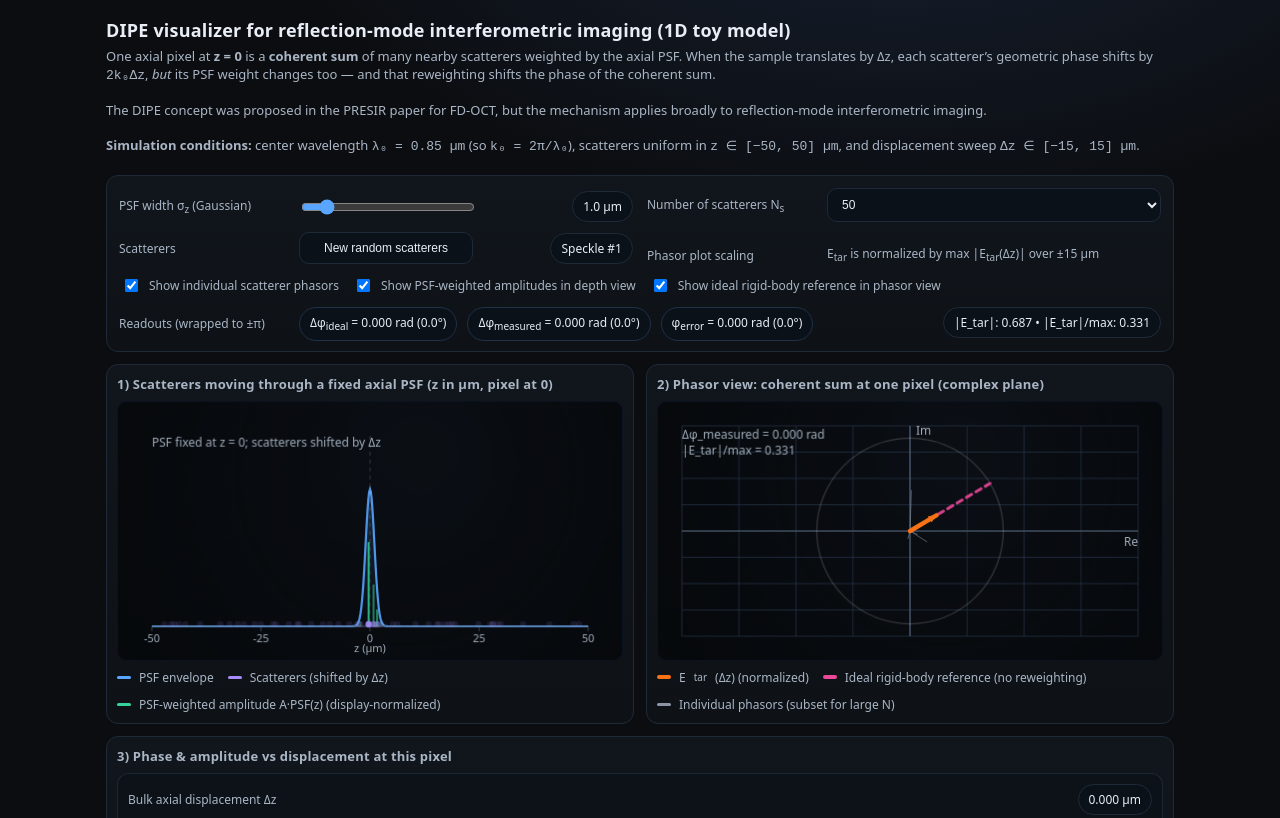
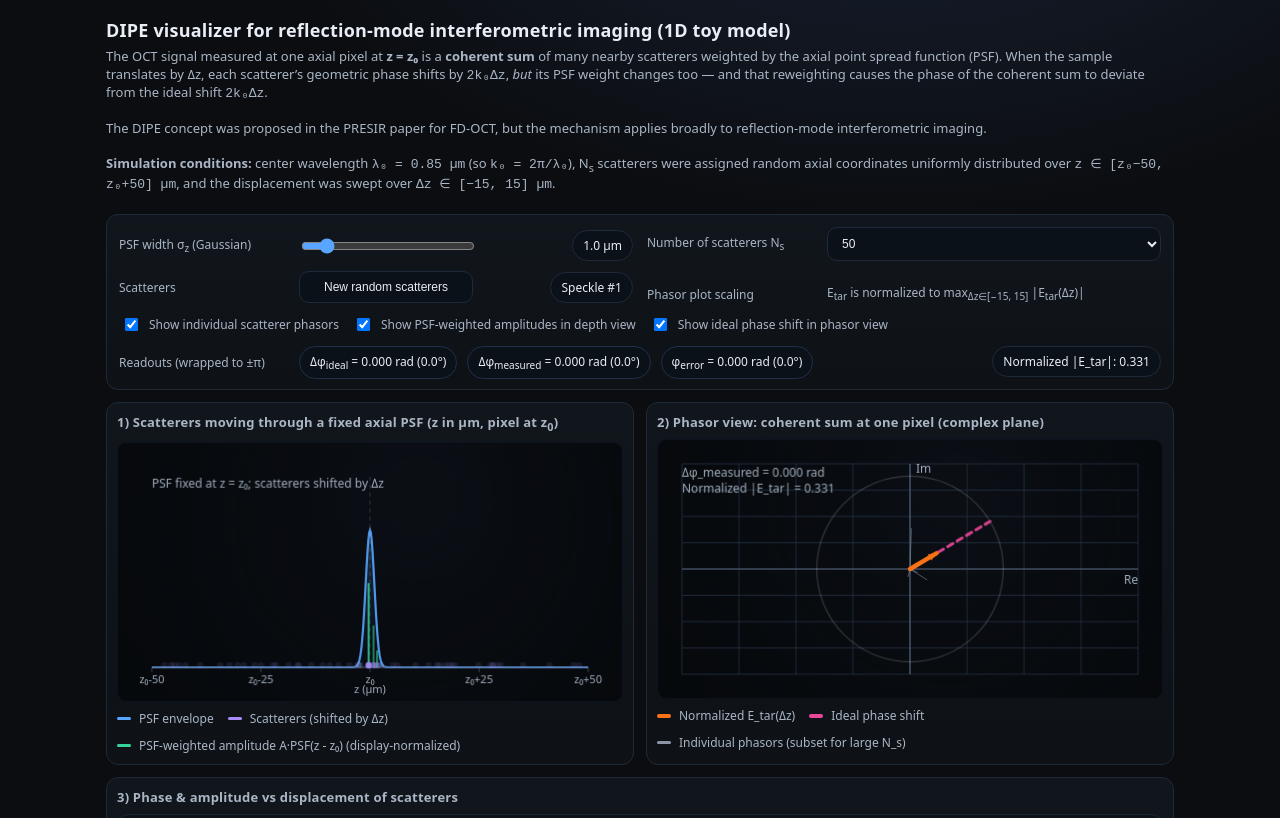
Before and after one commit to NTU-Ling-lab/dipe-visualizer, a plain HTML site: page index.html in a window 1280 px wide. Shown: the top 818 px of the page. Drawn offline with Linux system fonts and the light colour scheme.

Commit message:
Update index.html

```diff
--- a/index.html
+++ b/index.html
@@ -269,13 +269,13 @@
   <header>
     <h1>DIPE visualizer for reflection‑mode interferometric imaging (1D toy model)</h1>
     <p class="subtitle">
-      One axial pixel at <b>z = 0</b> is a <b>coherent sum</b> of many nearby scatterers weighted by the axial PSF.
+      The OCT signal measured at one axial pixel at <b>z = z₀</b> is a <b>coherent sum</b> of many nearby scatterers weighted by the axial point spread function (PSF).
       When the sample translates by Δz, each scatterer’s geometric phase shifts by <code>2k₀Δz</code>, <i>but</i> its PSF weight changes too —
-      and that reweighting shifts the phase of the coherent sum.
+      and that reweighting causes the phase of the coherent sum to deviate from the ideal shift <code>2k₀Δz</code>.
       <br /><br />
       The DIPE concept was proposed in the PRESIR paper for FD‑OCT, but the mechanism applies broadly to reflection‑mode interferometric imaging.
       <br /><br />
-      <b>Simulation conditions:</b> center wavelength <code>λ₀ = 0.85 µm</code> (so <code>k₀ = 2π/λ₀</code>), scatterers uniform in <code>z ∈ [−50, 50] µm</code>, and displacement sweep <code>Δz ∈ [−15, 15] µm</code>.
+      <b>Simulation conditions:</b> center wavelength <code>λ₀ = 0.85 µm</code> (so <code>k₀ = 2π/λ₀</code>), N<sub>s</sub> scatterers were assigned random axial coordinates uniformly distributed over <code>z ∈ [z₀−50, z₀+50] µm</code>, and the displacement was swept over <code>Δz ∈ [−15, 15] µm</code>.
     </p>
   </header>
 
@@ -309,14 +309,14 @@
       <div class="ctrl twoCol">
         <label>Phasor plot scaling</label>
         <div style="color:var(--muted); font-size:12px; line-height:1.25;">
-          E<sub>tar</sub> is normalized by max |E<sub>tar</sub>(Δz)| over ±15 µm
+          E<sub>tar</sub> is normalized to max<sub>Δz∈[−15, 15]</sub> |E<sub>tar</sub>(Δz)|
         </div>
       </div>
 
       <div class="checkboxRow">
         <label><input id="showPhasors" type="checkbox" checked /> Show individual scatterer phasors</label>
         <label><input id="showWeightBars" type="checkbox" checked /> Show PSF‑weighted amplitudes in depth view</label>
-        <label><input id="showIdealRef" type="checkbox" checked /> Show ideal rigid‑body reference in phasor view</label>
+        <label><input id="showIdealRef" type="checkbox" checked /> Show ideal phase shift in phasor view</label>
       </div>
 
       <div class="readouts">
@@ -335,18 +335,18 @@
             (<span id="phiErrDeg">0.0</span>°)
           </span>
         </div>
-        <div class="pill" id="magReadout">|E_tar|: 0.00 • |E_tar|/max: 0.00</div>
+        <div class="pill" id="magReadout">Normalized |E<sub>tar</sub>|: 0.00</div>
       </div>
     </div>
 
     <div class="grid">
       <div class="panel">
-        <h2>1) Scatterers moving through a fixed axial PSF (z in µm, pixel at 0)</h2>
+        <h2>1) Scatterers moving through a fixed axial PSF (z in µm, pixel at z<sub>0</sub>)</h2>
         <canvas id="depthCanvas"></canvas>
         <div class="legend">
           <div class="key"><span class="sw" style="background:var(--psf)"></span> PSF envelope</div>
           <div class="key"><span class="sw" style="background:#a78bfa"></span> Scatterers (shifted by Δz)</div>
-          <div class="key"><span class="sw" style="background:#34d399"></span> PSF‑weighted amplitude A·PSF(z) (display‑normalized)</div>
+          <div class="key"><span class="sw" style="background:#34d399"></span> PSF‑weighted amplitude A·PSF(z - z₀) (display‑normalized)</div>
         </div>
       </div>
 
@@ -355,14 +355,14 @@
         <canvas id="phasorCanvas"></canvas>
         <div class="legend">
           <!-- FIX #3: correct class so the swatch is orange -->
-          <div class="key"><span class="sw tar"></span> E<sub>tar</sub>(Δz) (normalized)</div>
-          <div class="key" id="idealLegend"><span class="sw uniform"></span> Ideal rigid‑body reference (no reweighting)</div>
-          <div class="key"><span class="sw" style="background:#8b95a7"></span> Individual phasors (subset for large N)</div>
+          <div class="key"><span class="sw tar"></span> Normalized E_tar(Δz)</div>
+          <div class="key" id="idealLegend"><span class="sw uniform"></span> Ideal phase shift</div>
+          <div class="key"><span class="sw" style="background:#8b95a7"></span> Individual phasors (subset for large N_s)</div>
         </div>
       </div>
 
       <div class="panel bottom">
-        <h2>3) Phase & amplitude vs displacement at this pixel</h2>
+        <h2>3) Phase & amplitude vs displacement of scatterers</h2>
 
         <!-- Δz slider moved here for easier multi-plot viewing -->
         <div class="dzRow">
@@ -380,10 +380,10 @@
         <canvas id="ampCanvas"></canvas>
 
         <div class="legend">
-          <div class="key"><span class="sw ideal"></span> Δφ<sub>ideal</sub>(Δz) = wrap(2k₀Δz)</div>
-          <div class="key"><span class="sw meas"></span> Δφ<sub>measured</sub>(Δz) = arg(E<sub>tar</sub>·E<sub>ref</sub><sup>*</sup>)</div>
-          <div class="key"><span class="sw err"></span> φ<sub>error</sub>(Δz) = wrap(Δφ<sub>measured</sub> − Δφ<sub>ideal</sub>)</div>
-          <div class="key"><span class="sw amp"></span> |E<sub>tar</sub>(Δz)| / max|E<sub>tar</sub>|</div>
+          <div class="key"><span class="sw ideal"></span> Δφ_ideal(Δz) = wrap(2k₀Δz)</div>
+          <div class="key"><span class="sw meas"></span> Δφ_measured(Δz) = arg{E_tar(Δz)·conj(E_tar(0))}</div>
+          <div class="key"><span class="sw err"></span> φ_error(Δz) = wrap(Δφ_measured − Δφ_ideal)</div>
+          <div class="key"><span class="sw amp"></span> Normalized |E_tar(Δz)|</div>
         </div>
       </div>
     </div>
@@ -391,7 +391,7 @@
     <div class="note">
       <b>What you’re seeing:</b> The complex interferometric signal at a pixel is a coherent superposition of scatterers weighted by the axial PSF.
       Bulk axial translation changes each scatterer’s geometric phase by <code>2k₀Δz</code>, but it also changes its PSF weight. That changes the
-      vector sum and adds a deterministic, pixel‑specific extra phase term (the “displacement‑induced phase error”) on top of the rigid‑body term.
+      vector sum and adds a deterministic, pixel‑specific extra phase term (the “displacement‑induced phase error”) on top of the ideal phase shift (2k₀Δz).
       <br /><br />
       <b>Try:</b> set <b>N<sub>s</sub> = 1</b> → φ<sub>error</sub> ≈ 0. Increase N<sub>s</sub> and make σ<sub>z</sub> narrower → larger phase errors.
       Click “New random scatterers” to see how the error curve depends on the speckle realization (but remains deterministic for that realization).
@@ -766,14 +766,21 @@
       ctx.font = "11px ui-sans-serif, system-ui";
       ctx.textAlign="center";
       ctx.textBaseline="top";
-      const ticks=[-50,-25,0,25,50];
+      const ticks = [-50, -25, 0, 25, 50];
+
+      const tickLabel = (t) => {
+        if (t === 0) return "z\u2080";                 // z₀
+        return t < 0 ? `z\u2080-${Math.abs(t)}`        // z₀-50
+                    : `z\u2080+${t}`;                 // z₀+25
+      };
+
       for (const t of ticks){
         const xx = xOfZ(t);
         ctx.strokeStyle="rgba(92,107,128,0.55)";
         ctx.beginPath();
         ctx.moveTo(xx,y0); ctx.lineTo(xx,y0+5);
         ctx.stroke();
-        ctx.fillText(String(t), xx, y0+7);
+        ctx.fillText(tickLabel(t), xx, y0 + 7);
       }
       ctx.textBaseline="bottom";
       ctx.fillText("z (µm)", (x0+x1)/2, h-6);
@@ -827,7 +834,7 @@
       ctx.font="12px ui-sans-serif, system-ui";
       ctx.textAlign="left";
       ctx.textBaseline="top";
-      ctx.fillText("PSF fixed at z = 0; scatterers shifted by Δz", x0, y1+2);
+      ctx.fillText("PSF fixed at z = z₀; scatterers shifted by Δz", x0, y1+2);
       ctx.restore();
     }
 
@@ -961,7 +968,7 @@
       ctx.textAlign="left";
       ctx.textBaseline="top";
       ctx.fillText(`Δφ_measured = ${dphi.toFixed(3)} rad`, pad, pad+4);
-      ctx.fillText(`|E_tar|/max = ${magN.toFixed(3)}`, pad, pad+20);
+      ctx.fillText(`Normalized |E_tar| = ${magN.toFixed(3)}`, pad, pad+20);
 
       // axis labels
       ctx.textAlign="right";
@@ -1041,7 +1048,7 @@
       ctx.rotate(-Math.PI/2);
       ctx.textAlign="center";
       ctx.textBaseline="alphabetic";
-      ctx.fillText("phase (rad, wrapped)", 0, 0);
+      ctx.fillText("Wrapped phase (rad)", 0, 0);
       ctx.restore();
       ctx.restore();
 
@@ -1154,7 +1161,7 @@
       ctx.rotate(-Math.PI/2);
       ctx.textAlign="center";
       ctx.textBaseline="alphabetic";
-      ctx.fillText("|E_tar| / max", 0, 0);
+      ctx.fillText("Normalized |E_tar|", 0, 0);
       ctx.restore();
       ctx.restore();
 
@@ -1241,7 +1248,7 @@
 
       const norm = out.amp / EtarMaxMag;
       document.getElementById("magReadout").textContent =
-        `|E_tar|: ${out.amp.toFixed(3)} • |E_tar|/max: ${norm.toFixed(3)}`;
+        `Normalized |E_tar|: ${norm.toFixed(3)}`;
     }
 
     function redrawAll(){
```
